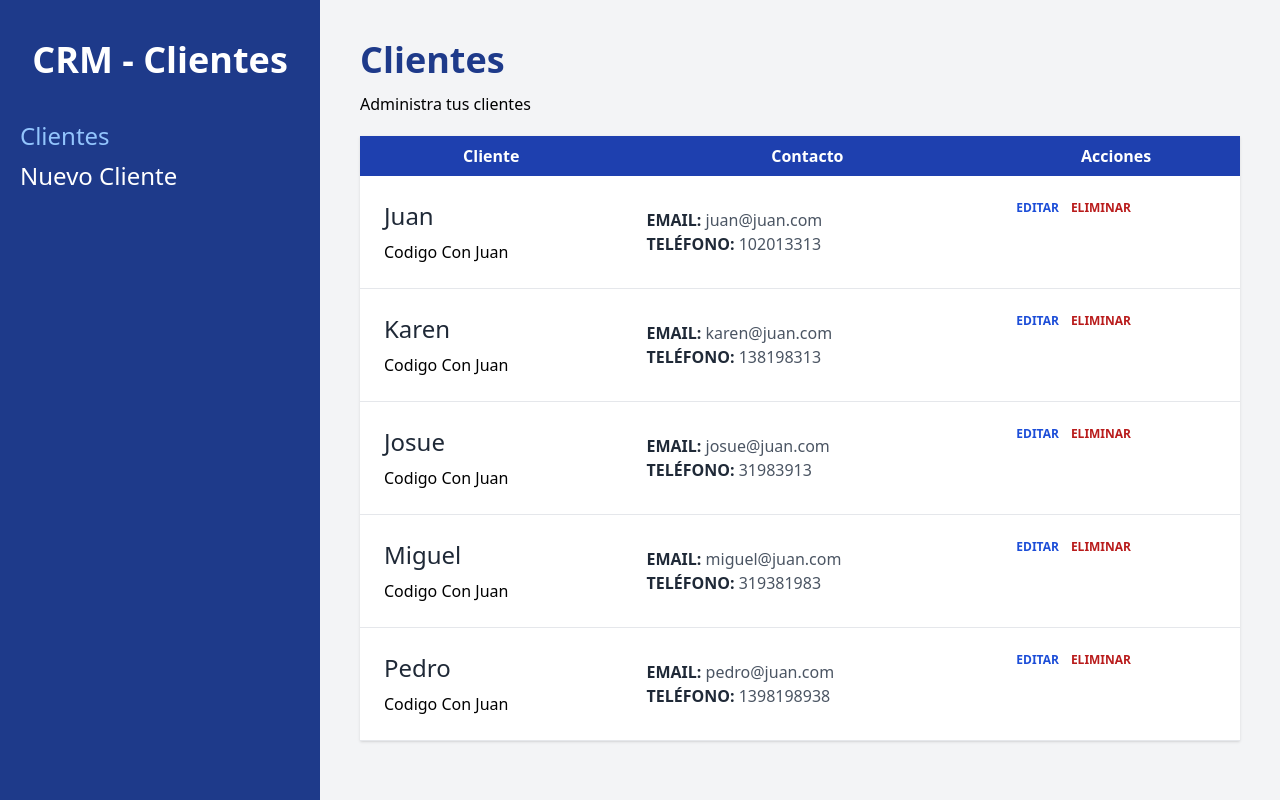
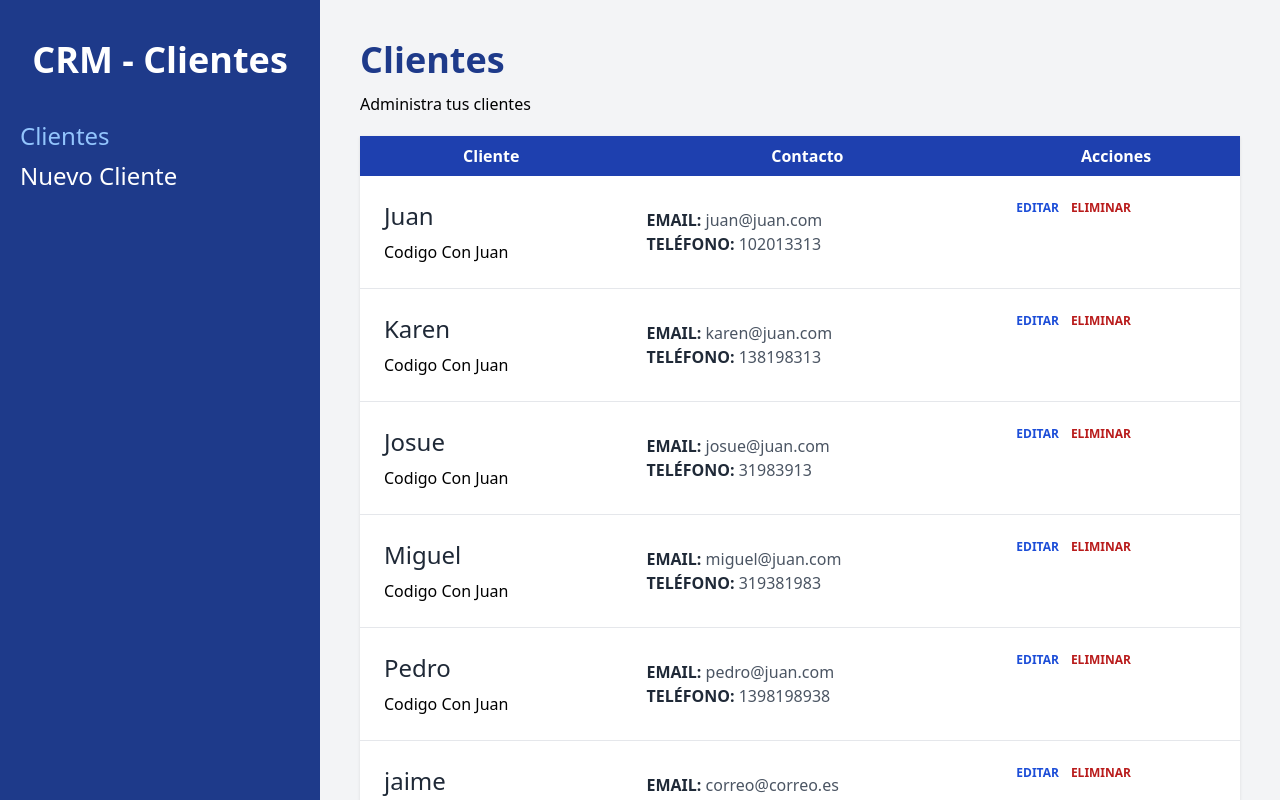
Before and after one commit to LntSpeirs/AdministradorClientesCRM, a React (Vite) app: page / in a window 1280 px wide. Built offline with nearby package versions, Linux system fonts and the light colour scheme; data requests are answered from the project's data file.

Commit message:
Post de clientes

```diff
--- a/db.json
+++ b/db.json
@@ -34,6 +34,14 @@
       "telefono": 1398198938,
       "email": "pedro@juan.com",
       "empresa": "Codigo Con Juan"
+    },
+    {
+      "nombre": "jaime",
+      "empresa": "mtt",
+      "email": "correo@correo.es",
+      "telefono": "123456789",
+      "notas": "adasdadafafaafg",
+      "id": 6
     }
   ]
 }
--- a/src/data/clientes.js
+++ b/src/data/clientes.js
@@ -1,6 +1,21 @@
-export async function obtenerClientes () {
-  console.log(import.meta.env.VITE_API_URL)
-  const respuesta = await fetch(import.meta.env.VITE_API_URL)
-  const resultado = await respuesta.json()
-  return resultado
+export async function obtenerClientes() {
+    //console.log(import.meta.env.VITE_API_URL)
+    const respuesta = await fetch(import.meta.env.VITE_API_URL);
+    const resultado = await respuesta.json();
+    return resultado;
 }
+
+export async function agregarCliente(datos) {
+    try {
+        const respuesta = await fetch(import.meta.env.VITE_API_URL, {
+            method: "POST",
+            body: JSON.stringify(datos),
+            headers: {
+                "Content-type": "application/json",
+            },
+        });
+        await respuesta.json()
+    } catch (error) {
+        console.log(error);
+    }
+}
--- a/src/pages/NuevoCliente.jsx
+++ b/src/pages/NuevoCliente.jsx
@@ -1,6 +1,7 @@
-import { useNavigate, Form, useActionData } from "react-router-dom";
+import { useNavigate, Form, useActionData, redirect } from "react-router-dom";
 import Formulario from "../components/Formulario";
 import Error from "../components/Error";
+import { agregarCliente } from "../data/clientes";
 
 export async function action({ request }) {
     const formData = await request.formData();
@@ -18,14 +19,17 @@ export async function action({ request }) {
     let regex = new RegExp(
         "([!#-'*+/-9=?A-Z^-~-]+(.[!#-'*+/-9=?A-Z^-~-]+)*|\"([]!#-[^-~ \t]|(\\[\t -~]))+\")@([!#-'*+/-9=?A-Z^-~-]+(.[!#-'*+/-9=?A-Z^-~-]+)*|[[\t -Z^-~]*])"
     );
-    if (!regex.test(email)) {
+    /* if (!regex.test(email)) {
         errores.push("El Email no es válido.");
-    }
+    } */
 
     //Retornar datos si hay errores
     if (Object.keys(errores).length) {
         return errores;
     }
+
+    await agregarCliente(datos);
+    return redirect("/");
 }
 
 function NuevoCliente() {
```
Lines whose indentation alone changed are shown as unchanged.
